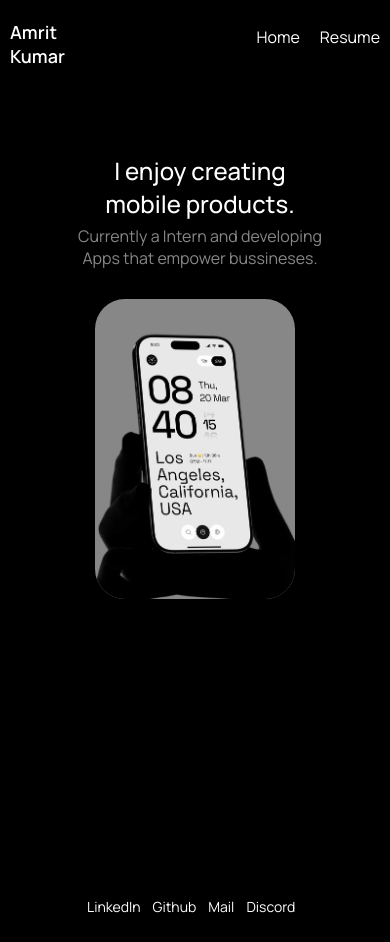
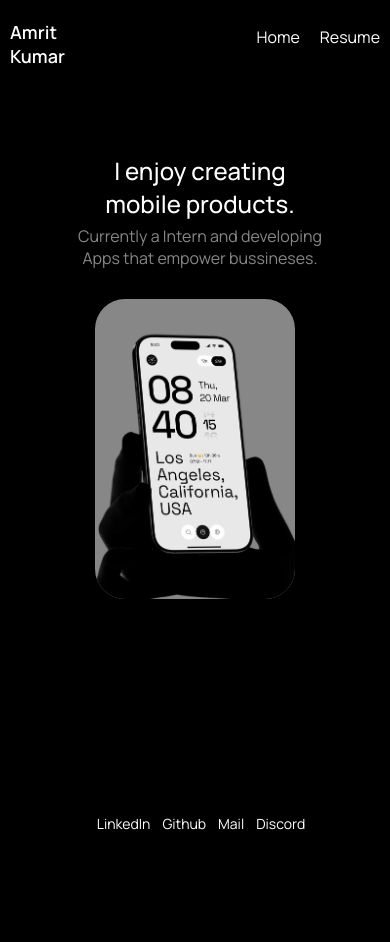
Before and after one commit to Amrit2006/new-portfolio, a plain HTML site: page index.html in a window 390 px wide. After the commit the page ends 844 px from the top, so only its background shows below. Drawn offline with Linux system fonts and the light colour scheme.

Commit message:
Update style.css

```diff
--- a/style.css
+++ b/style.css
@@ -157,7 +157,7 @@ padding-top: 10px;
   }
 }
 
-@media (max-width: 600px) {
+@media (max-width: 500px) {
   .main img {
     height: 300px;
     width: 200px;
@@ -170,17 +170,26 @@ padding-top: 10px;
     font-size: 16px;
     padding-top: 5px;
   }
+ .bottom {
+    position: fixed;
+    bottom: 0;
+    left: 0;
+    width: 100vw;
+    background: #000;
+    z-index: 100;
+  }
   .bottom ul {
     flex-direction: row;
-    align-items: flex-start;
-    padding-left: 75px;
-    padding-top: 280px;
-
+    align-items: center;
+    justify-content: center;
+    padding: 10px 0 10px 0;
+    margin: 0;
+    width: 100%;
   }
   .bottom #links a {
     padding-left: 12px;
     font-size: 14px;
-    padding-bottom: 10px;
+    padding-bottom: 0;
     display: inline-block;
   }
   .topAppBar {
```
